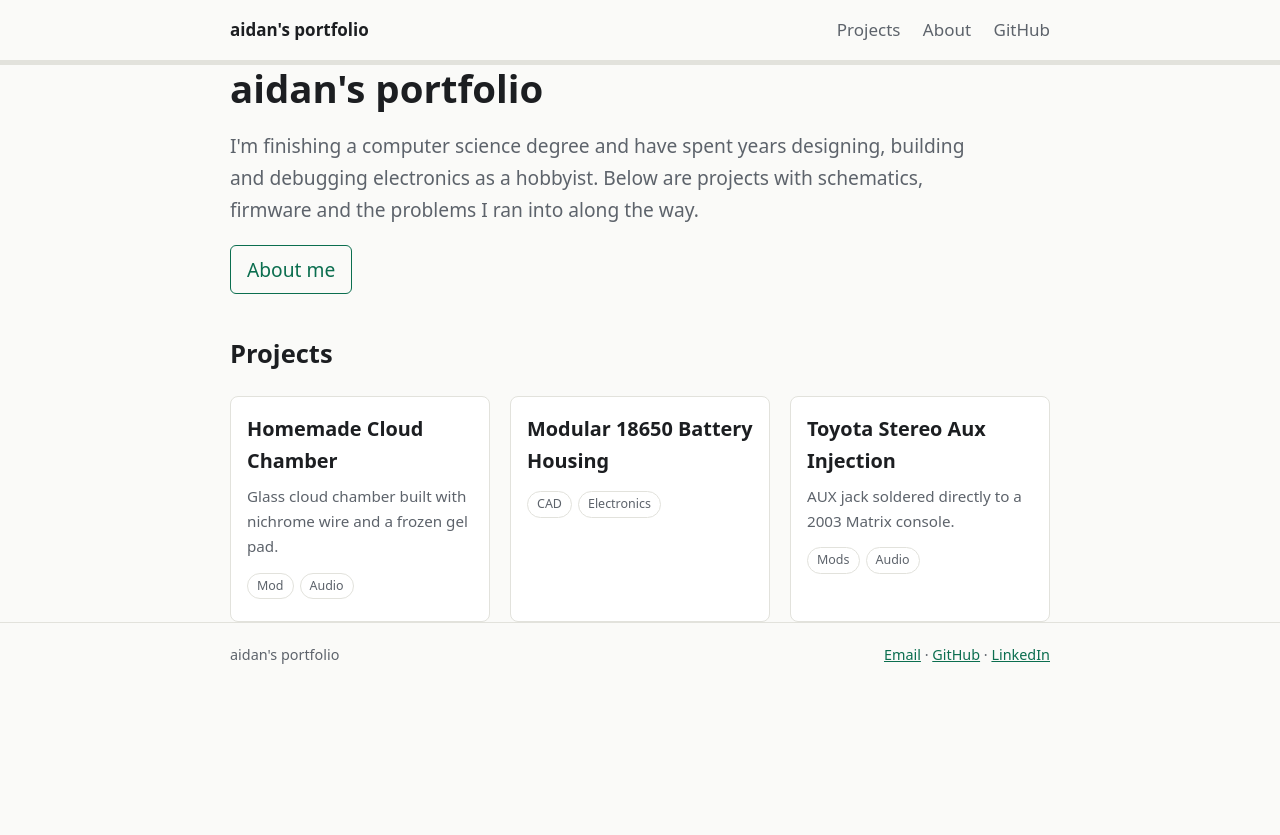
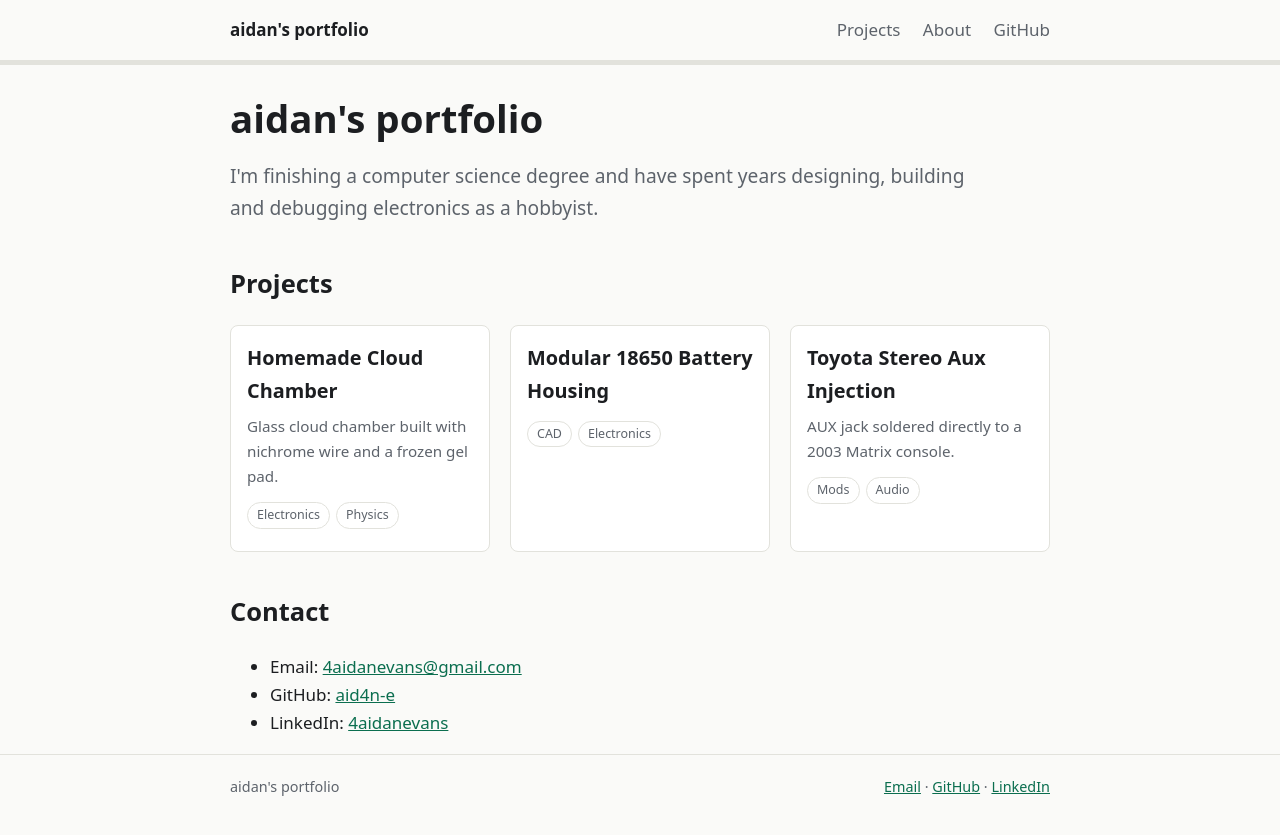
Before and after one commit to aid4n-e/aid4n-e.github.io, a Jekyll site: the page built from index.html, in a window 1280 px wide. Shown: the top 835 px of the page. Built offline with Jekyll 4.4.1, drawn with Linux system fonts in a browser that asks for light colours.

Commit message:
Update and polish

```diff
--- a/assets/css/site.css
+++ b/assets/css/site.css
@@ -36,7 +36,7 @@ nav a { margin-left: 18px; text-decoration: none; color: var(--muted); }
 nav a:hover { color: var(--accent); }
 
 main { padding-top: 40px; padding-bottom: 60px; }
-.hero h1 { font-size: 2.4rem; line-height: 1.2; margin: 0 0 12px; }
+.hero h1 { font-size: 2.4rem; line-height: 1.2; margin: 30px 0 12px; }
 .hero p { font-size: 1.2rem; color: var(--muted); max-width: 40em; }
 
 h2 { margin-top: 1.5em; }
--- a/index.html
+++ b/index.html
@@ -4,8 +4,8 @@ title: Home
 ---
 <section class="hero">
   <h1>{{ site.tagline }}</h1>
-  <p>I'm finishing a computer science degree and have spent years designing, building and debugging electronics as a hobbyist. Below are projects with schematics, firmware and the problems I ran into along the way.</p>
-  <p><a class="button" href="{{ '/about/' | relative_url }}">About me</a></p>
+  <p>I'm finishing a computer science degree and have spent years designing, building and debugging electronics as a hobbyist.</p>
+  <!--<p><a class="button" href="{{ '/about/' | relative_url }}">About me</a></p> -->
 </section>
 
 <h2 id="projects">Projects</h2>
@@ -18,3 +18,12 @@ title: Home
   </a>
   {% endfor %}
 </div>
+
+
+<h2 id="contact">Contact</h2>
+
+<ul>
+  <li>Email: <a href="mailto:4aidanevans@gmail.com">4aidanevans@gmail.com</a></li>
+  <li>GitHub: <a href="https://github.com/aid4n-e">aid4n-e</a></li>
+  <li>LinkedIn: <a href="https://linkedin.com/in/4aidanevans">4aidanevans</a></li>
+</ul>
```
Also changed, not shown: _projects/cloud-chamber.md (+7 -2 lines), about.md (+2 -1 lines), 3 other files.
